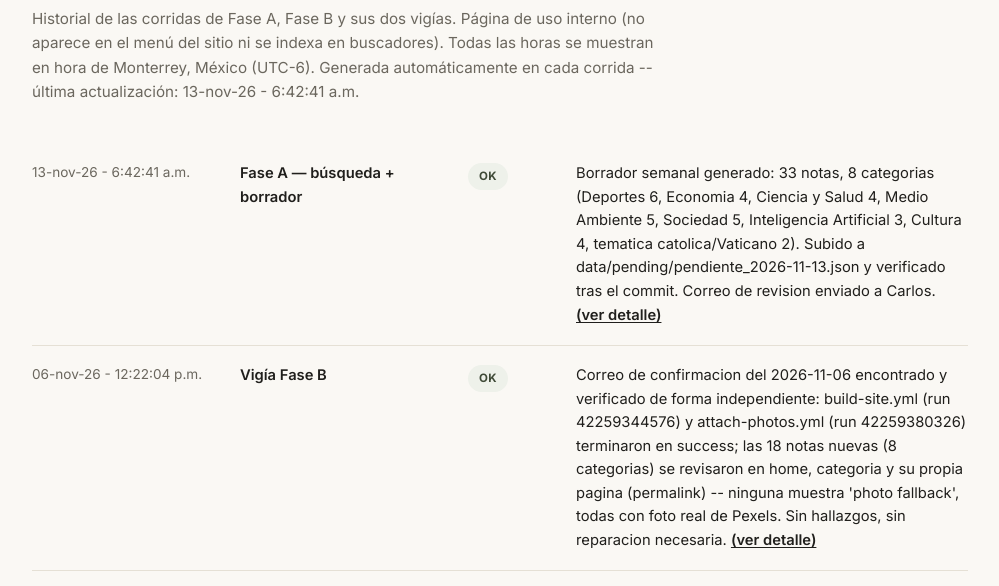
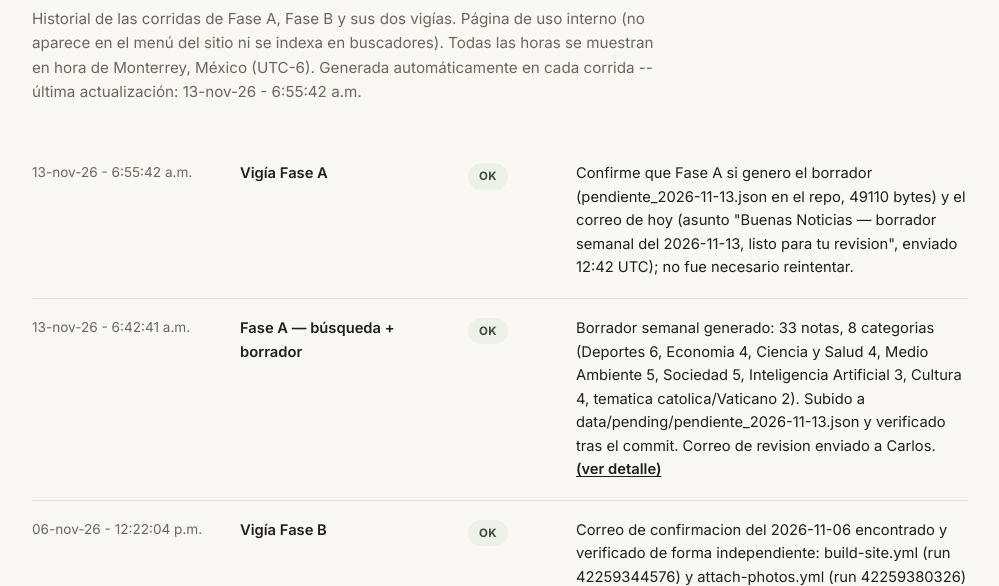
Before and after one commit to carlospt-74/good-news, a plain HTML site: page estado/index.html in a window 1280 px wide. Shown: the part 175-761 px from the top of the page, without its empty margins (140-1139 px from the left). Drawn offline with Linux system fonts and the light colour scheme.

Commit message:
vigia fase_a: registro semanal 2026-11-13 (sin intervencion necesaria)

```diff
--- a/data/pipeline_log.json
+++ b/data/pipeline_log.json
@@ -352,5 +352,11 @@
     "status": "ok",
     "summary": "Borrador semanal generado: 33 notas, 8 categorias (Deportes 6, Economia 4, Ciencia y Salud 4, Medio Ambiente 5, Sociedad 5, Inteligencia Artificial 3, Cultura 4, tematica catolica/Vaticano 2). Subido a data/pending/pendiente_2026-11-13.json y verificado tras el commit. Correo de revision enviado a Carlos.",
     "link": "https://github.com/carlospt-74/good-news/commit/3357ac2a1f02ccbb4c00c67357ff293d2bddf755"
+  },
+  {
+    "timestamp_utc": "2026-11-13T12:55:42Z",
+    "trigger": "vigia_fase_a",
+    "status": "ok",
+    "summary": "Confirme que Fase A si genero el borrador (pendiente_2026-11-13.json en el repo, 49110 bytes) y el correo de hoy (asunto \"Buenas Noticias — borrador semanal del 2026-11-13, listo para tu revision\", enviado 12:42 UTC); no fue necesario reintentar."
   }
 ]
--- a/estado/index.html
+++ b/estado/index.html
@@ -47,7 +47,14 @@
 </header>
 <main>
   <h1>Buenas Noticias -- estado del pipeline</h1>
-  <p class="sub">Historial de las corridas de Fase A, Fase B y sus dos vigías. Página de uso interno (no aparece en el menú del sitio ni se indexa en buscadores). Todas las horas se muestran en hora de Monterrey, México (UTC-6). Generada automáticamente en cada corrida -- última actualización: 13-nov-26 - 6:42:41 a.m.</p>
+  <p class="sub">Historial de las corridas de Fase A, Fase B y sus dos vigías. Página de uso interno (no aparece en el menú del sitio ni se indexa en buscadores). Todas las horas se muestran en hora de Monterrey, México (UTC-6). Generada automáticamente en cada corrida -- última actualización: 13-nov-26 - 6:55:42 a.m.</p>
+
+  <div class="run">
+    <div class="ts">13-nov-26 - 6:55:42 a.m.</div>
+    <div class="trig">Vigía Fase A</div>
+    <div><span class="status-pill" style="color:#3f4a37; background:#eef1ea">OK</span></div>
+    <div class="summary">Confirme que Fase A si genero el borrador (pendiente_2026-11-13.json en el repo, 49110 bytes) y el correo de hoy (asunto &quot;Buenas Noticias — borrador semanal del 2026-11-13, listo para tu revision&quot;, enviado 12:42 UTC); no fue necesario reintentar.</div>
+  </div>
 
   <div class="run">
     <div class="ts">13-nov-26 - 6:42:41 a.m.</div>
```
